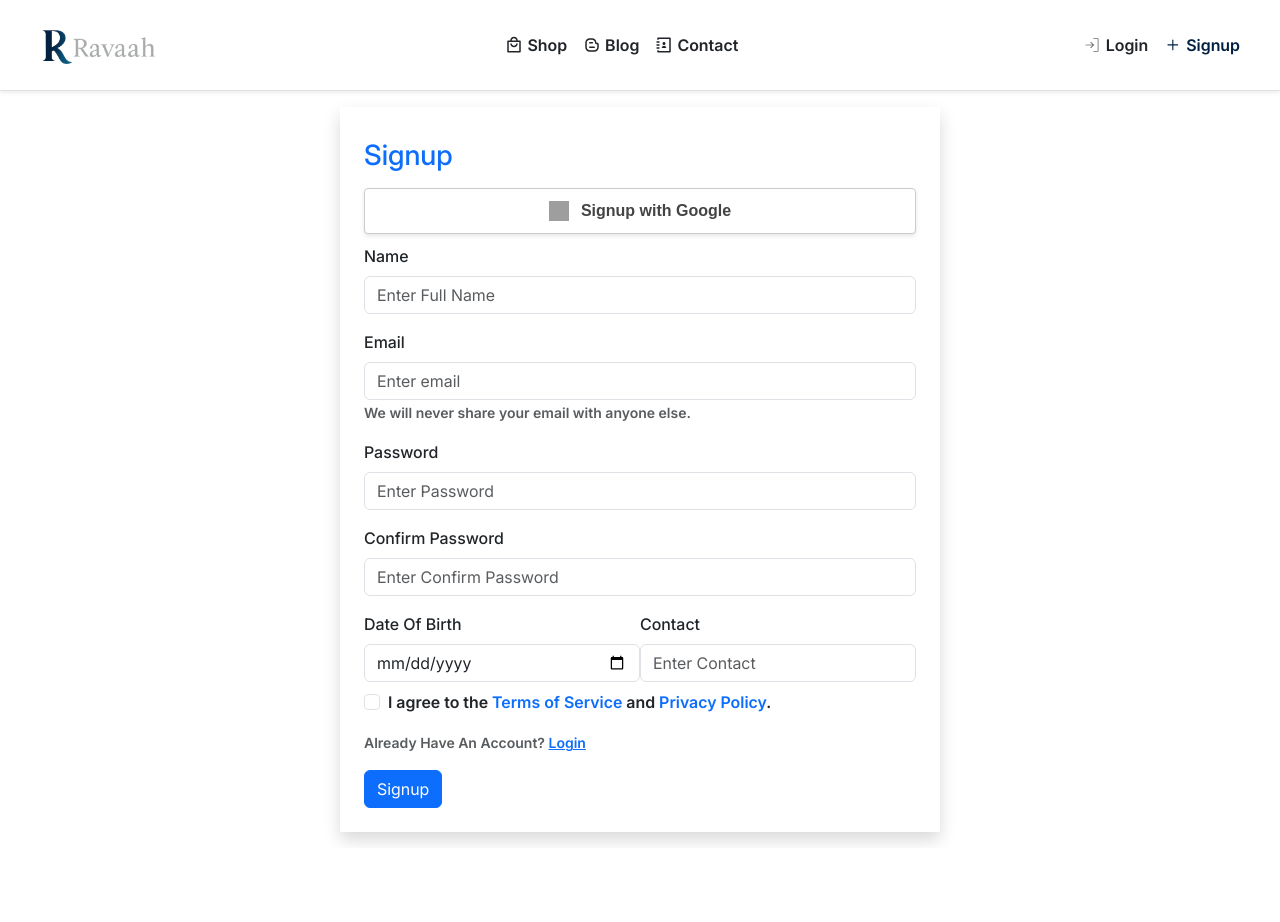
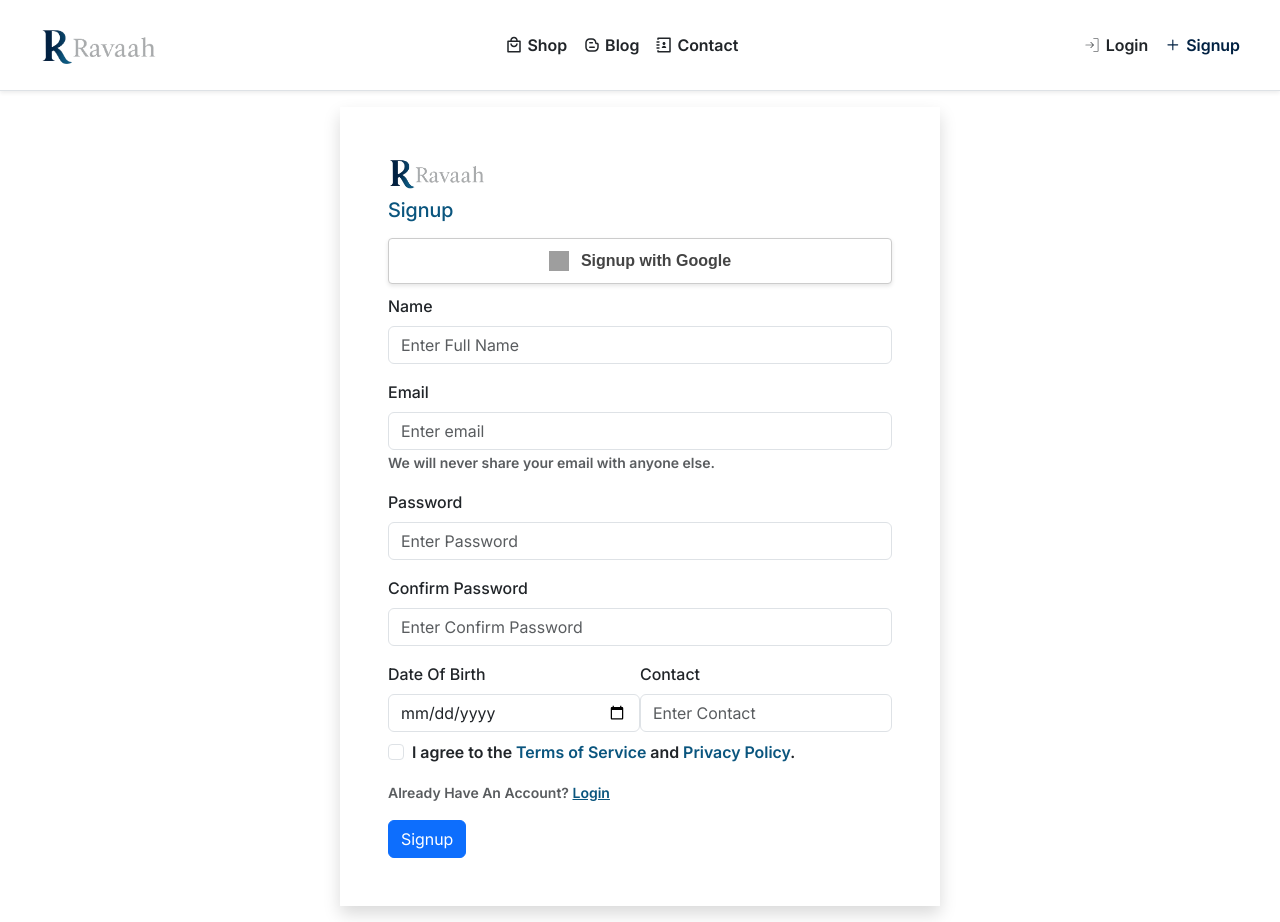
Before and after one commit to MuhammadMansoorAhmed/Ecommerce-Frontend, a React (Vite) app: page /signup in a window 1280 px wide. Before the commit the page ends 848 px from the top, so only its background shows below. Built offline with nearby package versions, Linux system fonts and the light colour scheme; no server answers; grey boxes are pictures that could not be loaded.

Commit message:
updated login and signup styles

```diff
--- a/index.html
+++ b/index.html
@@ -2,7 +2,7 @@
 <html lang="en">
   <head>
     <meta charset="UTF-8" />
-    <link rel="icon" type="image/svg+xml" href="/vite.svg" />
+    <link rel="icon" type="image/svg+xml" href="/logo2.png" />
     <meta name="viewport" content="width=device-width, initial-scale=1.0" />
     <title>Ravaah</title>
   </head>
--- a/src/Pages/Login/Login.jsx
+++ b/src/Pages/Login/Login.jsx
@@ -5,6 +5,7 @@ import { useNavigate } from "react-router-dom";
 import { useState } from "react";
 import { login } from "../../Redux/Services/authServices";
 import { toast } from "react-toastify";
+import logo from "../../../public/Ravaah.png";
 
 const Login = () => {
   const dispatch = useDispatch();
@@ -43,11 +44,12 @@ const handleLogin = async (e) => {
         toast.error("Login response malformed.");
       }
     }
-
   };
 
   const handleGoogleLogin = () => {
-  window.location.href = `${import.meta.env.VITE_SERVER_ROUTE}/api/auth/google`;
+    window.location.href = `${
+      import.meta.env.VITE_SERVER_ROUTE
+    }/api/auth/google`;
   };
 
   return (
@@ -55,10 +57,13 @@ return (
       <NavBar />
       <div className="d-flex justify-content-center align-items-center container vh-100 py-3">
         <div
-        className="shadow d-flex flex-column p-4 justify-content-center "
+          className="shadow d-flex flex-column p-5 justify-content-center "
           style={{ width: "450px", height: "auto" }}
         >
-        <h3 className="w-100  py-2 text-primary">Login</h3>
+          <img src={logo} alt="company" style={{ maxWidth: "100px" }} />
+          <h5 className="w-100  py-2 " style={{ color: "#0A557E" }}>
+            Login
+          </h5>
           <div className="flex justify-content-center">
             <button
               style={{
@@ -120,7 +125,11 @@ return (
                 Forget Password?
                 <span>
                   {" "}
-                <a className="link" href="/forget-password">
+                  <a
+                    className="link"
+                    href="/forget-password"
+                    style={{ color: "#0A557E" }}
+                  >
                     Forget Passwrod
                   </a>
                 </span>
@@ -131,7 +140,11 @@ return (
                 Don&apos;t Have An Account?
                 <span>
                   {" "}
-                <a className="link" href="/signup">
+                  <a
+                    className="link"
+                    href="/signup"
+                    style={{ color: "#0A557E" }}
+                  >
                     Signup
                   </a>
                 </span>
--- a/src/Pages/Signup/Signup.jsx
+++ b/src/Pages/Signup/Signup.jsx
@@ -5,6 +5,7 @@ import { useState } from "react";
 import { toast } from "react-toastify";
 import { register } from "../../Redux/Services/authServices";
 import { useNavigate } from "react-router-dom";
+import logo from "../../../public/Ravaah.png";
 
 const Signup = () => {
   const dispatch = useDispatch();
@@ -131,10 +132,13 @@ const Signup = () => {
       <NavBar />
       <div className="d-flex justify-content-center align-items-center container h-100 py-3">
         <div
-          className="shadow d-flex flex-column p-4 justify-content-center "
+          className="shadow d-flex flex-column p-5 justify-content-center "
           style={{ width: "600px", height: "auto" }}
         >
-          <h3 className="w-100  py-2 text-primary">Signup</h3>
+          <img src={logo} alt="company" style={{ maxWidth: "100px" }} />
+          <h5 className="w-100  py-2 " style={{ color: "#0A557E" }}>
+            Signup
+          </h5>
           <div className="flex justify-content-center">
             <button
               style={{
@@ -271,6 +275,7 @@ const Signup = () => {
                       target="_blank"
                       rel="noopener noreferrer"
                       className="text-decoration-none"
+                      style={{ color: "#0A557E" }}
                     >
                       {" "}
                       Terms of Service
@@ -281,6 +286,7 @@ const Signup = () => {
                       target="_blank"
                       rel="noopener noreferrer"
                       className="text-decoration-none"
+                      style={{ color: "#0A557E" }}
                     >
                       Privacy Policy
                     </a>
@@ -299,7 +305,11 @@ const Signup = () => {
               <Form.Text>
                 Already Have An Account?{" "}
                 <span>
-                  <a className="link" href="/login">
+                  <a
+                    className="link"
+                    href="/login"
+                    style={{ color: "#0A557E" }}
+                  >
                     Login
                   </a>
                 </span>
```
Also changed, not shown: public/logo2.png (added). Lines whose indentation alone changed are shown as unchanged.
